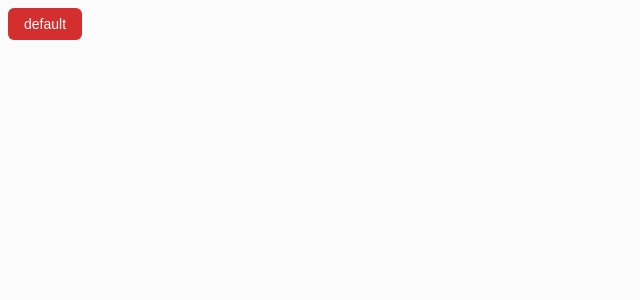
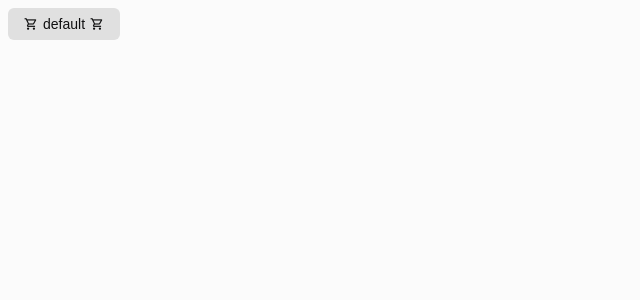
Before and after one commit to pedrorxmos/button-component-challenge, an Angular app: page / in a window 1280 px wide. Shown: the top 300 px of the page, without its empty margins (0-640 px from the left). Built offline with nearby package versions, Linux system fonts and the light colour scheme; a web font is replaced by a local one.

Commit message:
💄 feat(button): icons

```diff
--- a/src/app/app.component.html
+++ b/src/app/app.component.html
@@ -1 +1 @@
-<button-component value="default" color="danger" variant="" size="" disableShadow/>
+<button-component value="default" color="" variant="" size="" disableShadow startIcon="local_grocery_store" endIcon="local_grocery_store"/>
--- a/src/app/components/button/button.component.scss
+++ b/src/app/components/button/button.component.scss
@@ -11,9 +11,18 @@ button {
   font-weight: 500;
   cursor: pointer;
   transition: background .3s;
+  display: flex;
+  flex-direction: row;
+  gap: 5px;
+  align-items: center;
 
   &:hover, &:focus {
     background: var(--default-dark);
+  }
+
+  .icon {
+    font-size: 14px;
+    font-weight: inherit;
   }
 
   &.default {
```
